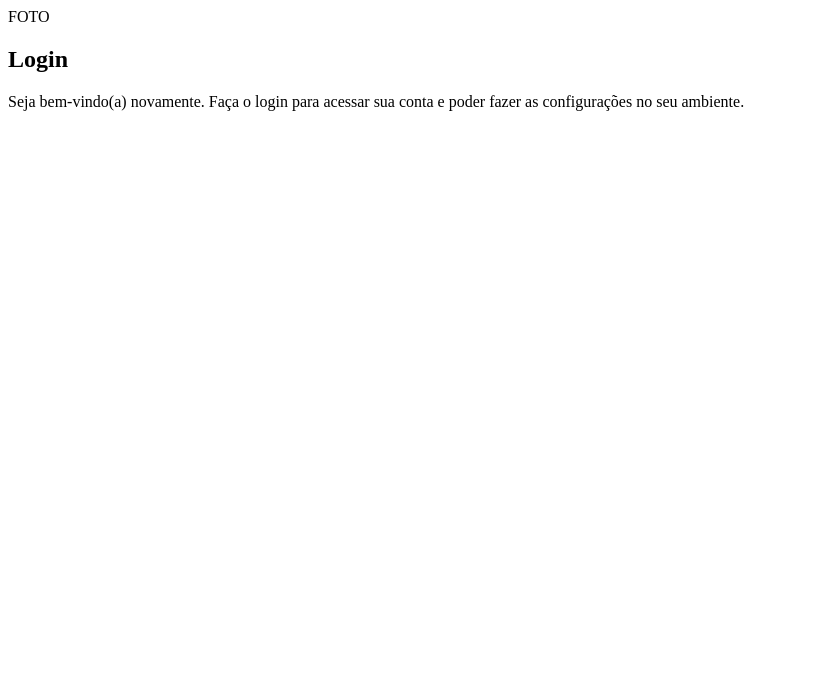
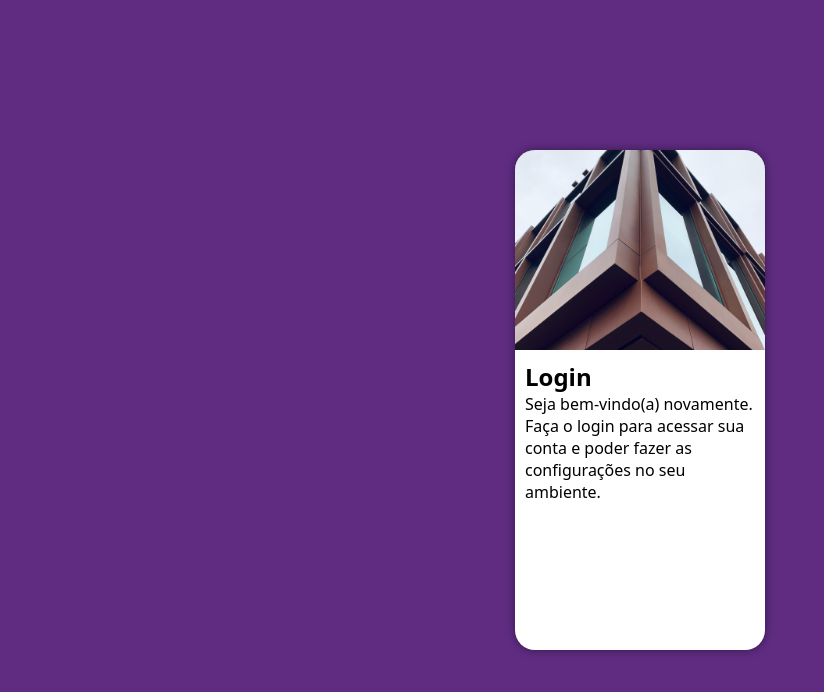
Before and after one commit to KarllaGo/projeto-login, a plain HTML site: page index.html in a window 1280 px wide. Shown: the whole page, without its empty margins (0-824 px from the left). Drawn offline with Linux system fonts and the light colour scheme.

Commit message:
atualizando o css

```diff
--- a/estilos/style.css
+++ b/estilos/style.css
@@ -5,3 +5,49 @@
     Verde: #49a09d
     Lilás: #5f2c82
 */
+
+* {
+    box-sizing: border-box;
+    font-family: system-ui, -apple-system, BlinkMacSystemFont, 'Segoe UI', Roboto, Oxygen, Ubuntu, Cantarell, 'Open Sans', 'Helvetica Neue', sans-serif;
+    margin: 0px;
+    padding: 0px;
+}
+
+body, html {
+    background-color: #5f2c82;
+    height: 100vh;
+    width: 100vw;
+}
+
+main {
+    position: relative;
+    height: 100vh;
+    width: 100vw;
+}
+
+section#login {
+    position: absolute;
+    top: 50%;
+    left: 50%;
+    transform: translate(-50%, -50%);
+    overflow: hidden;
+
+    background-color: white;
+    border-radius: 20px;
+    box-shadow: 0px 0px 10px rgba(0, 0, 0, 0.452);
+    height: 500px;
+    width: 250px;
+}
+
+section#login > div#imagem {
+    display: block;
+    background: #5f2c82 url(../imagens/pexels-david-underland-3523621.jpg) no-repeat;
+    background-position: center;
+    background-size: cover;
+    height: 200px;
+}
+
+section#login > div#formulario {
+    display: block;
+    padding: 10px;
+}
--- a/index.html
+++ b/index.html
@@ -10,7 +10,7 @@
     <main>
         <section id="login">
             <div id="imagem">
-                FOTO
+
             </div>
             <div id="formulario">
             <h1>
```
